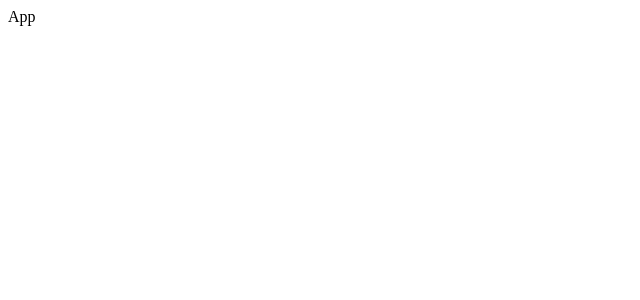
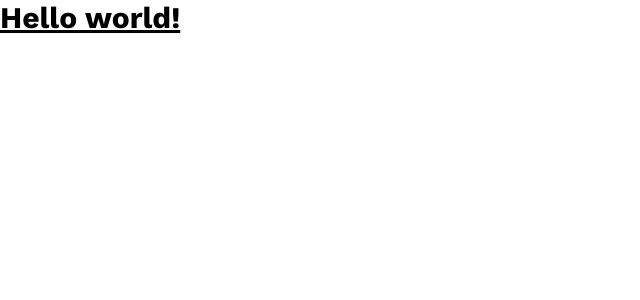
Before and after one commit to johnnynumberfive-coder/3d-portfolio, a React (Vite) app: page / in a window 1280 px wide. Shown: the top 300 px of the page, without its empty margins (0-640 px from the left). Built offline with nearby package versions, Linux system fonts and the light colour scheme.

Commit message:
Configures Tailwind

```diff
--- a/src/App.jsx
+++ b/src/App.jsx
@@ -2,7 +2,9 @@ import React from 'react'
 
 const App = () => {
   return (
-    <div>App</div>
+    <h1 className="text-3xl font-bold underline">
+      Hello world!
+    </h1>
   )
 }
 
--- /dev/null
+++ b/src/index.css
@@ -0,0 +1,183 @@
+@import url("https://fonts.googleapis.com/css2?family=Poppins:wght@100;200;300;400;500;600;700;800;900&family=Work+Sans:wght@100;200;300;400;500;600;700;800;900&display=swap");
+
+@tailwind base;
+@tailwind components;
+@tailwind utilities;
+
+:root {
+  --blue-rgb: 237 245 255;
+  --green-rgb: 125 161 35;
+}
+
+body {
+  font-family: "Work Sans", sans-serif;
+}
+
+body:has(.card[data-color="blue"]:hover) {
+  background-color: rgb(var(--blue-rgb) / 25%);
+}
+
+body:has(.card[data-color="green"]:hover) {
+  background-color: rgb(var(--green-rgb) / 25%);
+}
+
+@layer utilities {
+  .max-container {
+    @apply max-w-5xl mx-auto sm:p-16 pb-12 !pt-[126px] px-8 min-h-[calc(100vh-80px)];
+  }
+
+  .head-text {
+    @apply sm:text-5xl text-3xl font-semibold sm:leading-snug font-poppins;
+  }
+
+  .subhead-text {
+    @apply font-semibold sm:text-3xl text-xl relative font-poppins;
+  }
+
+  .blue-gradient_text {
+    @apply bg-gradient-to-r from-[#00c6ff] to-[#0072ff] bg-clip-text text-transparent;
+  }
+
+  .input {
+    @apply bg-white border border-gray-200 text-gray-900 text-sm rounded-lg focus:ring-blue-500 focus:border-blue-500 block w-full p-2.5 mt-2.5 font-normal shadow-card;
+  }
+
+  .textarea {
+    @apply block p-2.5 w-full text-sm text-gray-900 bg-white rounded-lg border border-gray-200 focus:ring-blue-500 focus:border-blue-500 mt-2.5 font-normal shadow-card;
+  }
+
+  .btn {
+    @apply text-white bg-gradient-to-r from-[#00c6ff] to-[#0072ff] focus:ring-4 focus:outline-none focus:ring-blue-300 font-medium rounded-lg text-sm w-full sm:w-auto px-5 py-2.5 text-center;
+  }
+
+  .header {
+    @apply flex justify-between items-center sm:px-16 px-8 py-4 max-w-5xl mx-auto absolute top-0 bg-transparent z-10 right-0 left-0;
+  }
+
+  .footer {
+    @apply max-w-5xl mx-auto sm:px-16 pb-6 px-8 flex flex-col gap-7;
+  }
+
+  .footer-container {
+    @apply flex flex-wrap gap-7 items-center justify-between;
+  }
+
+  .info-box {
+    @apply mx-5 relative flex text-white flex-col gap-3 max-w-2xl neo-brutalism-blue pt-4 pb-12 px-8;
+  }
+
+  .neo-btn {
+    @apply py-3 px-6 rounded-lg text-blue-500 text-center font-semibold sm:w-1/2 w-[90%] -bottom-5 absolute mx-auto right-0 left-0 flex justify-center items-center gap-3;
+  }
+
+  .cta {
+    @apply w-full flex items-center md:flex-row flex-col sm:mt-16 mt-8 gap-7;
+  }
+
+  .cta-text {
+    @apply text-black-500 font-extrabold flex-1 text-3xl max-md:text-center;
+  }
+}
+
+.glassmorphism {
+  background: rgba(8, 116, 239, 0.07);
+  backdrop-filter: blur(10px);
+  -webkit-backdrop-filter: blur(10px);
+  border-radius: 10px;
+  border: 1px solid rgba(255, 255, 255, 0.18);
+}
+
+.logo {
+  border-radius: 8.889px;
+  background: #fff;
+  box-shadow: 0px 10px 35px -4px rgba(67, 83, 255, 0.15),
+    0px 1.5px 4px -1px rgba(67, 83, 255, 0.2);
+}
+
+.block-container {
+  position: relative;
+  transition: 250ms;
+  perspective: 500px;
+}
+
+.block-container .btn-back {
+  position: absolute;
+  inset: 0;
+  z-index: -1;
+  width: inherit;
+  height: inherit;
+  transition: 250ms;
+  transform-style: preserve-3d;
+  transform-origin: bottom right;
+  transform: rotateZ(15deg);
+  will-change: transform;
+  box-shadow: 16px 0 40px #e4e4e4;
+}
+
+.block-container .btn-back-red {
+  background: linear-gradient(135deg, #ff4b1f -20%, #ff9068 120%);
+}
+
+.block-container .btn-back-green {
+  background: linear-gradient(135deg, #adfda2 -20%, #11d3f3 120%);
+}
+
+.block-container .btn-back-yellow {
+  background: linear-gradient(135deg, #f7971e -20%, #ffd200 120%);
+}
+
+.block-container .btn-back-blue {
+  background: linear-gradient(135deg, #0061ff -20%, #60efff 120%);
+}
+
+.block-container .btn-back-orange {
+  background: linear-gradient(135deg, #ff0f7b -20%, #f89b29 120%);
+}
+
+.block-container .btn-back-pink {
+  background: linear-gradient(135deg, #e81cff -20%, #40c9ff 120%);
+}
+
+.block-container .btn-back-black {
+  background: linear-gradient(135deg, #0a1647 -20%, #e4e7e4 120%);
+}
+
+.block-container .btn-front {
+  position: absolute;
+  inset: 0;
+  z-index: 1;
+  width: inherit;
+  height: inherit;
+  background-color: #ffffff33;
+  -webkit-backdrop-filter: blur(20px);
+  backdrop-filter: blur(20px);
+  transition: 250ms;
+  transform-style: preserve-3d;
+  transform-origin: top left;
+  overflow: hidden;
+}
+
+.block-container:hover > .btn-back {
+  transform: translateZ(20px) rotateZ(15deg) rotateX(-20deg) rotateY(-20deg);
+}
+
+.block-container:hover > .btn-front {
+  transform: translateZ(80px) translateY(-5px) rotateX(15deg) rotateY(15deg);
+}
+
+/* Neo Brutalism */
+.neo-brutalism-blue {
+  background: #2b77e7;
+  position: relative;
+  border-radius: 10px;
+  border: #2b77e7;
+  box-shadow: 0.6vmin 0.6vmin #336cc1, 1vmin 1vmin #0092db, 1vmin 1vmin #0092db,
+    0.65vmin 1vmin #0092db, 1vmin 0.65vmin #0092db;
+}
+
+.neo-brutalism-white {
+  background: #fff;
+  border: #fff;
+  box-shadow: 0.6vmin 0.6vmin #fff, 1vmin 1vmin #d2e4ff, 1vmin 1vmin #d2e4ff,
+    0.65vmin 1vmin #d2e4ff, 1vmin 0.65vmin #d2e4ff;
+}
--- a/src/main.jsx
+++ b/src/main.jsx
@@ -1,4 +1,5 @@
 import ReactDOM from 'react-dom/client';
 import App from './App';
+import './index.css';
 
 ReactDOM.createRoot(document.getElementById('root')).render(<App />);
--- a/tailwind.config.js
+++ b/tailwind.config.js
@@ -1,8 +1,31 @@
 /** @type {import('tailwindcss').Config} */
 export default {
-  content: [],
+  content: [
+    "./index.html",
+    "./src/**/*.{js,ts,jsx,tsx}",
+  ],
   theme: {
-    extend: {},
+    extend: {
+      colors: {
+        gray: {
+          200: "#D5DAE1"
+        },
+        black: {
+          DEFAULT: "#000",
+          500: "#1D2235"
+        },
+        blue: {
+          500: "#2b77e7"
+        }
+      },
+      fontFamily: {
+        worksans: ["Work Sans", "sans-serif"],
+        poppins: ['Poppins', "sans-serif"]
+      },
+      boxShadow: {
+        card: '0px 1px 2px 0px rgba(0, 0, 0, 0.05)'
+      }
+    },
   },
   plugins: [],
 }
```
